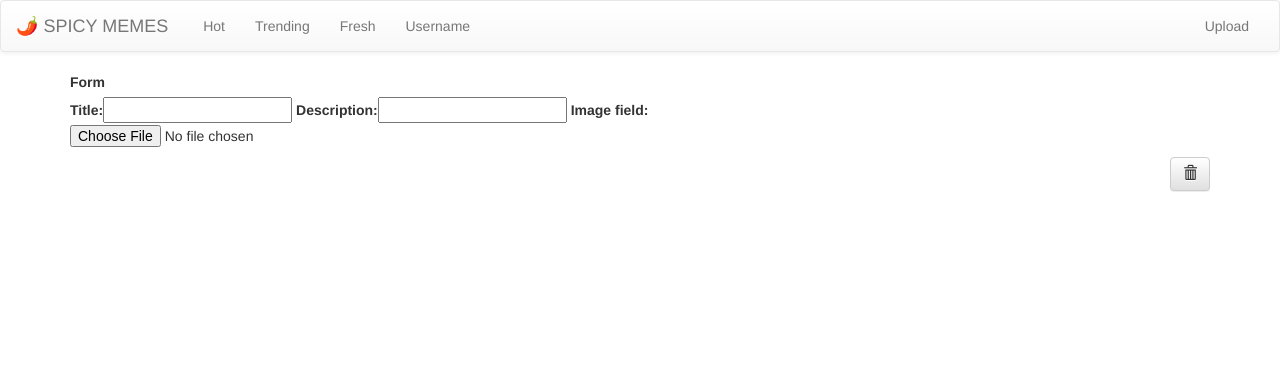
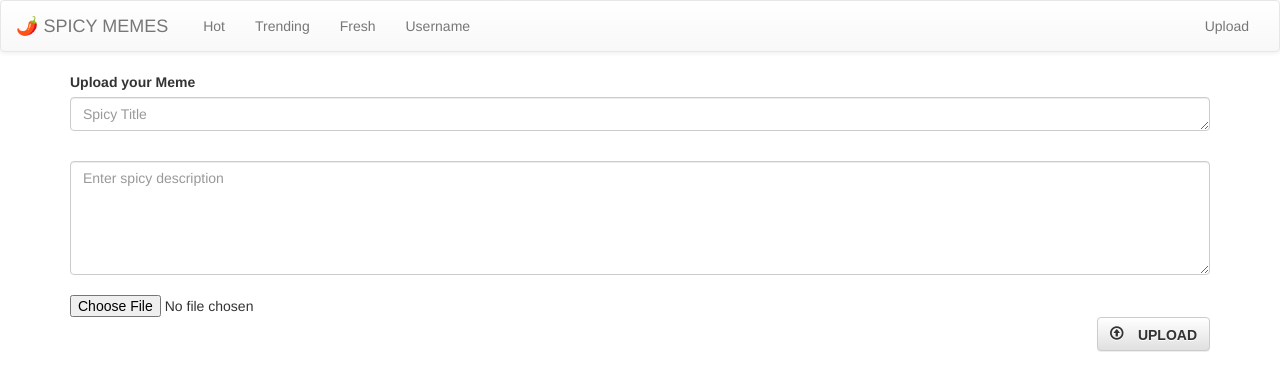
Before and after one commit to spicy-memes17/enterprise-memes, a Django app: page /spicy_memes/uploadFile in a window 1280 px wide. Shown: the top 391 px of the page. Run offline with Django 3.2, Linux system fonts and the light colour scheme; some libraries are stand-ins or nearby versions.

Commit message:
made first sprint version of image upload work

```diff
--- a/spicy_memes/forms.py
+++ b/spicy_memes/forms.py
@@ -1,7 +1,7 @@
 from django import forms
 # from .models import User
 from .models import Post
-from django.forms import ModelForm
+from django.forms import ModelForm, Textarea
 
 class SignUp(forms.Form):
     username = forms.CharField(label = 'Username')
@@ -27,3 +27,7 @@ class UploadForm(ModelForm):
     class Meta:
         model = Post
         fields = ['title', 'description', 'image_field']
+        widgets = {
+            'title' : Textarea(attrs={'class': 'form-control', 'rows': '1', 'placeholder': 'Spicy Title'}),
+            'description' : Textarea(attrs={'class': 'form-control', 'rows': '5', 'placeholder': 'Enter spicy description'}),
+        }
--- a/spicy_memes/models.py
+++ b/spicy_memes/models.py
@@ -18,12 +18,13 @@ class Tag(models.Model):
 class Post(models.Model):
     title = models.CharField(max_length=200)
     description = models.CharField(max_length=2000)
-    date = models.DateTimeField()
+    date = models.DateTimeField(auto_now_add=True)
     image_field = models.FileField(upload_to='images/', default='media/images/image.jpg')
 
     tags = models.ManyToManyField('Tag', blank=True)
-    group = models.ForeignKey('MemeGroup', on_delete=models.CASCADE)#ForeignKey models a 1 to Many relationship
-    user = models.ForeignKey('MyUser', on_delete=models.CASCADE)
+    #default = 1 for first sprint version of meme upload
+    group = models.ForeignKey('MemeGroup', default = 1, on_delete=models.CASCADE)#ForeignKey models a 1 to Many relationship
+    user = models.ForeignKey('MyUser', default = 1, on_delete=models.CASCADE)
 
     def __str__(self):
         return self.title + ": " + self.description
--- a/spicy_memes/static/spicy_memes.css
+++ b/spicy_memes/static/spicy_memes.css
@@ -20,3 +20,9 @@
 .redirectLogin {
     margin-top: 40px;
 }
+
+.uploadbtn {
+    font-family: sans-serif;
+    display: inline;
+    font-weight: bold;
+}
--- a/spicy_memes/templates/content.html
+++ b/spicy_memes/templates/content.html
@@ -21,9 +21,10 @@
         </div>
     </div>
     <div class="row">
+        {% for post in latest_meme_list %}
         <div class="col-md-8 memes col-md-offset-8 ">
-            <h3>Spicy Meme 1</h3>
-            <img src="{% static 'placeholder.jpg' %}" class="img-responsive img-rounded">
+            <h3>{{ post.title }}</h3>
+            <img src="{{ post.image_field.url }}" class="img-responsive img-rounded" style="padding-top: 5px">
             <p class="pull-right"><strong>Spiciness Factor: </strong> 500 🌶️🌶️🌶️</p>
             <div class="btn-toolbar vote">
                 <button type="button" class="btn btn-default">🌶️</button>
@@ -32,6 +33,7 @@
             </div>
             <hr/>
         </div>
+        {% endfor %}
     </div>
 </body>
 </html>
--- a/spicy_memes/templates/uploadFile.html
+++ b/spicy_memes/templates/uploadFile.html
@@ -15,14 +15,20 @@
 <body>
 {% include 'nav.html' with active="index" %}
 <div class="container">
-    <div><label>Form</label>
+    <div><label>Upload your Meme</label>
     <form method="post" action="{% url 'spicy_memes:uploadFile' %}" enctype="multipart/form-data">
         {% csrf_token %}
         <p>
-        {{ form }}
+        {{ form.title }}
         </p>
+        <br>
+        {{ form.description }}
+        <br>
+        {{ form.image_field }}
         <button type="submit" class="btn btn-default pull-right">
-            <span class="glyphicon glyphicon-trash" aria-hidden="true"></span>
+            <span class="glyphicon glyphicon-upload" aria-hidden="true">
+                <div class="uploadbtn">UPLOAD</div>
+            </span>
         </button>
     </form>
     </div>
--- a/spicy_memes/views.py
+++ b/spicy_memes/views.py
@@ -10,8 +10,9 @@ from .forms import UploadFileForm
 from .forms import UploadForm
 
 def content(request):
-    #upload_file(request)
-    return render(request, 'content.html')
+    latest_meme_list = Post.objects.order_by('-date') [:20]
+    context = {'latest_meme_list': latest_meme_list}
+    return render(request, 'content.html', context)
 
 def signUp(request):
     if request.method == 'POST':
@@ -42,7 +43,7 @@ def uploadFile(request):
         form = UploadForm(request.POST, request.FILES)
         if form.is_valid():
             form.save()
-            return HttpResponseRedirect('/content/')
+            return HttpResponseRedirect('/spicy_memes/')
     else:
-        form = UploadForm()
+        form = UploadForm(initial = {'post.group_id': 0 })
         return render(request, 'uploadFile.html', {'form': form})
```
